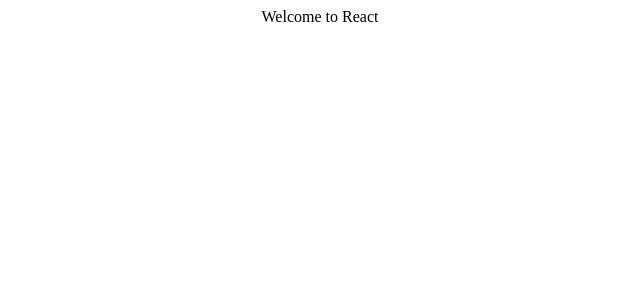
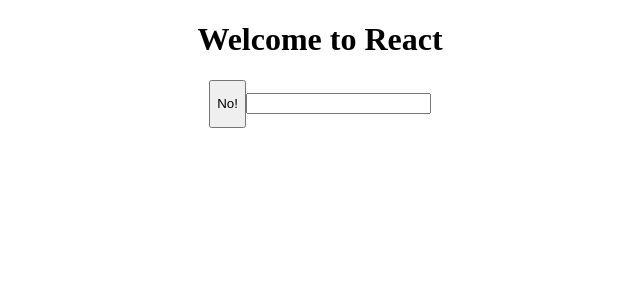
Before and after one commit to pesto-students/batch-9-exercises, a React (Create React App) app in the folder test-basics/: page / in a window 1280 px wide. Shown: the top 300 px of the page, without its empty margins (320-960 px from the left). Built offline with nearby package versions, Linux system fonts and the light colour scheme; the HTML template or start-up script is replaced by a standard one.

Commit message:
Complete tests for app of test basics

```diff
--- a/test-basics/src/App.js
+++ b/test-basics/src/App.js
@@ -9,10 +9,36 @@ class App extends Component {
     input: '',
     mainColor: 'blue',
   }
+
+  toggleButtonState = this.toggleButtonState.bind(this)
+  handleOnChange = this.handleOnChange.bind(this)
+  handleStrings = this.handleStrings.bind(this)
+  toggleButtonState() {
+    this.setState(({ on }) => ({ on: !on }));
+  }
+
+  handleOnChange({ currentTarget: { value } }) {
+    this.setState(({ input: value }));
+  }
+
+  handleStrings(string) {
+    const isStringAndNotEmpty = typeof string === 'string' && string.length > 0;
+    return isStringAndNotEmpty;
+  }
   render() {
+    const { mainColor, on, input } = this.state;
     return (
       <div className="App">
-        Welcome to React
+        <h1 className={mainColor} >Welcome to React</h1>
+        <h2>{input}</h2>
+        <button type="button" onClick={this.toggleButtonState}>
+          <p className="button-state">
+            {
+              on ? 'Yes!' : 'No!'
+            }
+          </p>
+        </button>
+        <input type="text" name="heading" onChange={this.handleOnChange} value={input} />
       </div>
     );
   }
```
Also changed, not shown: test-basics/src/setupTests.js (+1 -1 lines), 1 other file (tests, documents, lock files or other folders).
